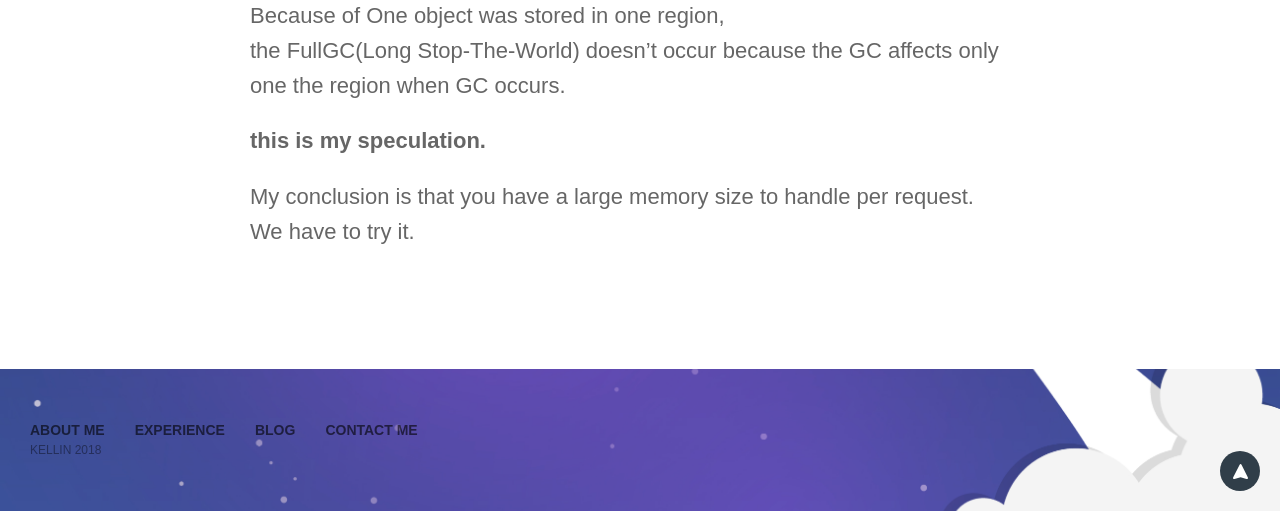
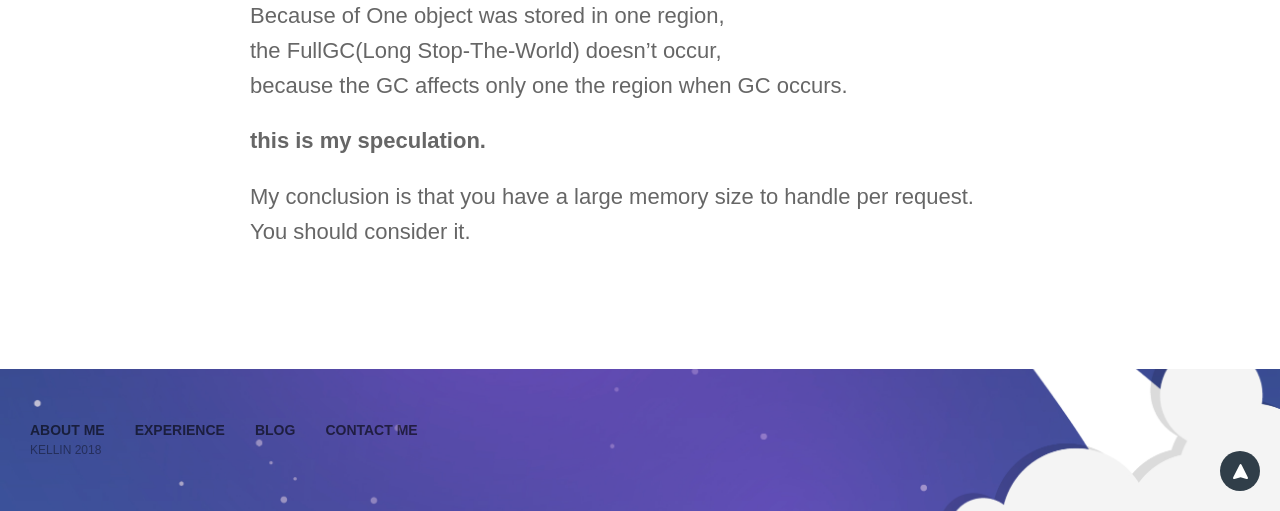
Before and after one commit to LeeKyoungIl/leekyoungil.github.io, a Jekyll site: the page built from _posts/blog/2019-06-01-How-effective-is-the-change-in-the-configuration-of-the-G1GC?.markdown, in a window 1280 px wide and 900 px high, scrolled down 5714 px, cut to the strip 389-900 px from the top of the window. Built offline with Jekyll 4.4.1, drawn with Linux system fonts in a browser that asks for light colours; nearby versions of some CDN libraries; comment, search, counter and statistics services are not loaded.

Commit message:
modify the last sentence

```diff
--- a/_posts/blog/2019-06-01-How-effective-is-the-change-in-the-configuration-of-the-G1GC?.markdown
+++ b/_posts/blog/2019-06-01-How-effective-is-the-change-in-the-configuration-of-the-G1GC?.markdown
@@ -74,10 +74,10 @@ The GC time is about 50 percent faster.
 ![image](https://user-images.githubusercontent.com/4101636/58750838-dea69080-84d1-11e9-9de0-7a66298ffa27.png){: width="100%" }
 
 Because of One object was stored in one region, <br>
-the FullGC(Long Stop-The-World) doesn't occur because the GC affects only <br>
-one the region when GC occurs. <br>
+the FullGC(Long Stop-The-World) doesn't occur, <br>
+because the GC affects only one the region when GC occurs. <br>
 
 <b>this is my speculation.</b>
 
 My conclusion is that you have a large memory size to handle per request.<br>
-We have to try it.
+You should consider it.
```
Also changed, not shown: 1 other file.
